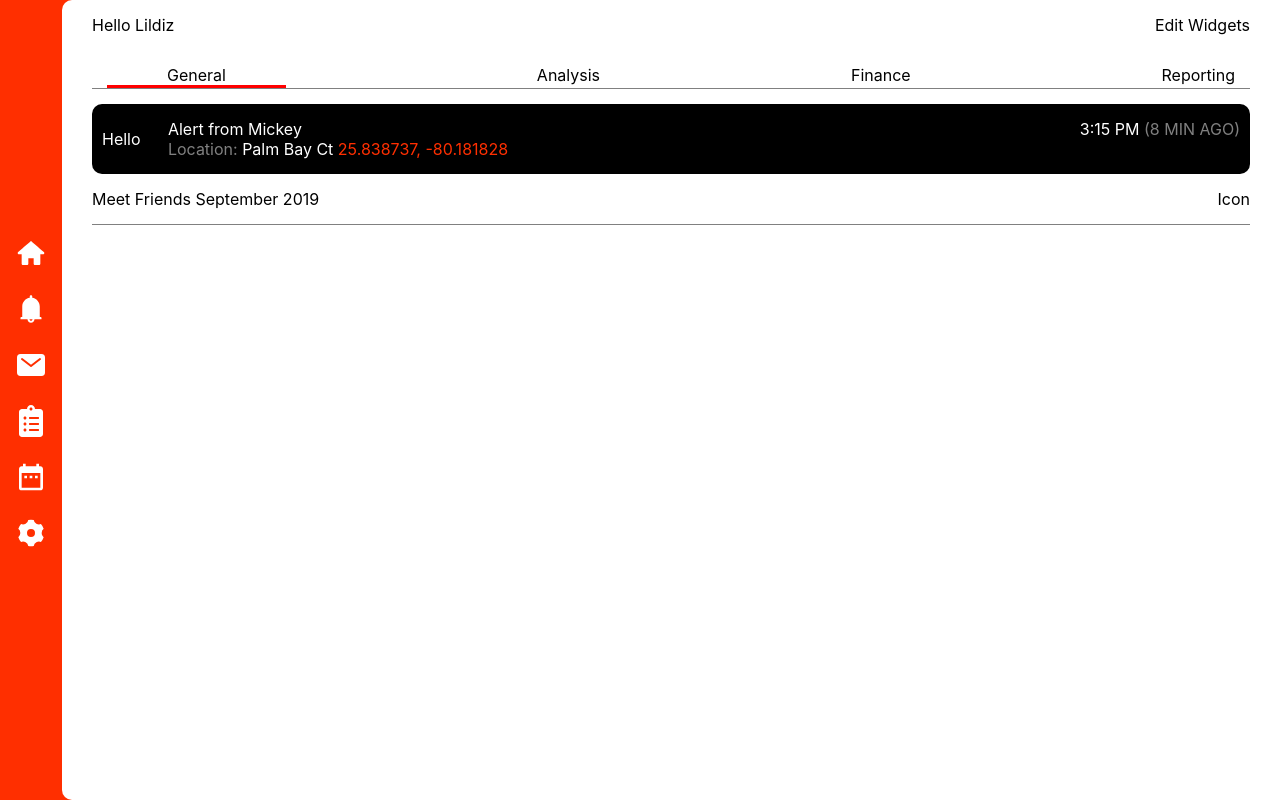
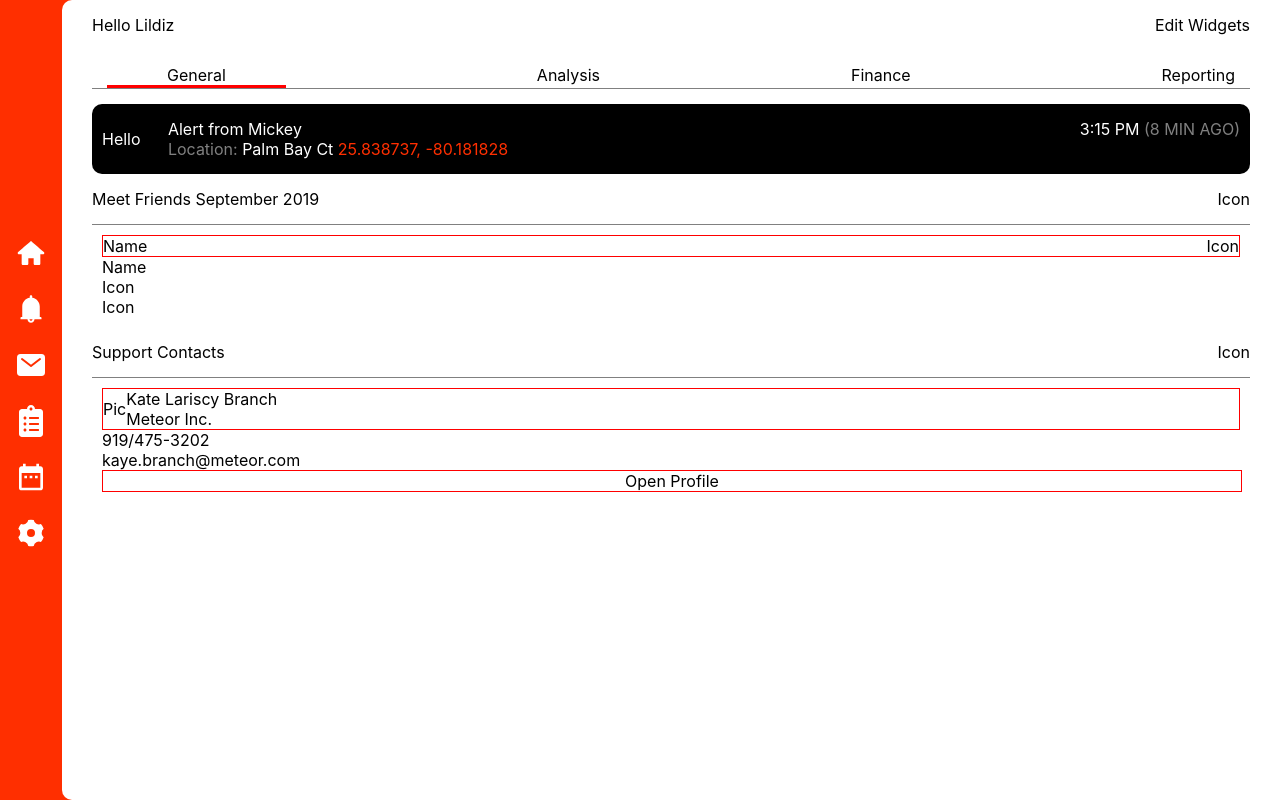
Before and after one commit to Sam-2019/Lildiz-Dashboard, a React (Create React App) app: page / in a window 1280 px wide. Built offline with nearby package versions, Linux system fonts and the light colour scheme.

Commit message:
imported Appointment & Contact

```diff
--- a/src/Mainspace/MainSpace.js
+++ b/src/Mainspace/MainSpace.js
@@ -1,5 +1,7 @@
 import React from "react";
 import styled from "styled-components";
+import Appointment from "../Appointment/Appointment";
+import Contact from "../Contact/Contact";
 import "./mainspace.css";
 
 const Container = styled.div`
@@ -115,14 +117,40 @@ const MainSpace = () => {
       </div>
 
       <div>
-        <div         style={{
-          display: "flex",
-          justifyContent: "space-between",
-          padding: "15px 0",
-          borderBottom: "1px solid gray",
-        }}>
-          <div>Meet Friends <span>September 2019</span>  </div>
+        <div
+          style={{
+            display: "flex",
+            justifyContent: "space-between",
+            padding: "15px 0",
+            borderBottom: "1px solid gray",
+          }}
+        >
+          <div>
+            Meet Friends <span>September 2019</span>{" "}
+          </div>
           <div>Icon</div>
+        </div>
+
+        <div>
+          <Appointment />
+        </div>
+      </div>
+
+      <div>
+        <div
+          style={{
+            display: "flex",
+            justifyContent: "space-between",
+            padding: "15px 0",
+            borderBottom: "1px solid gray",
+          }}
+        >
+          <div>Support Contacts </div>
+          <div>Icon</div>
+        </div>
+
+        <div>
+          <Contact />
         </div>
       </div>
     </Container>
```
